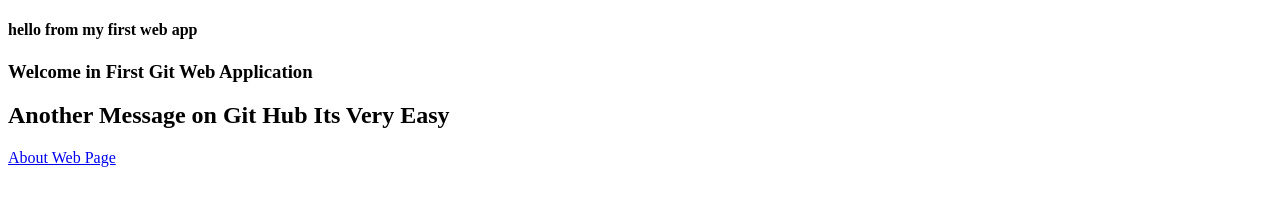
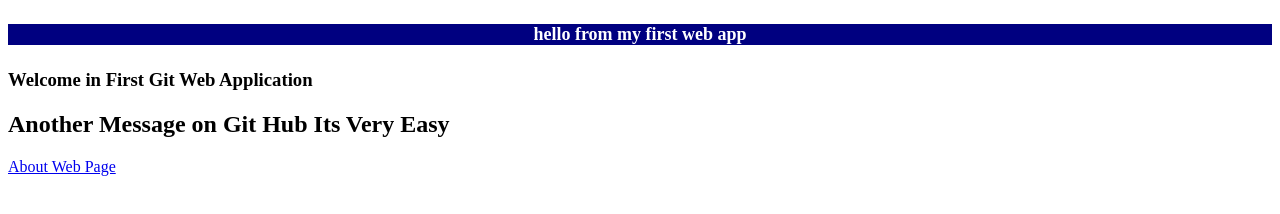
Before and after one commit to SaudagarMore/MyDemoApp, a plain HTML site: page index.html in a window 1280 px wide. Drawn offline with Linux system fonts and the light colour scheme.

Commit message:
new Index Updated

```diff
--- a/index.html
+++ b/index.html
@@ -6,7 +6,7 @@
     <title>Document</title>
 </head>
 <body>
-    <h4> hello from my first web app</h4>
+    <h4 style="text-align:center;background-color:navy;color:white; font-size:18px;"> hello from my first web app</h4>
     <h3> Welcome in First Git Web Application</h3>
     <h2> Another Message on Git Hub Its Very Easy</h2>
     <a href="about.html">About Web Page</a>
```
